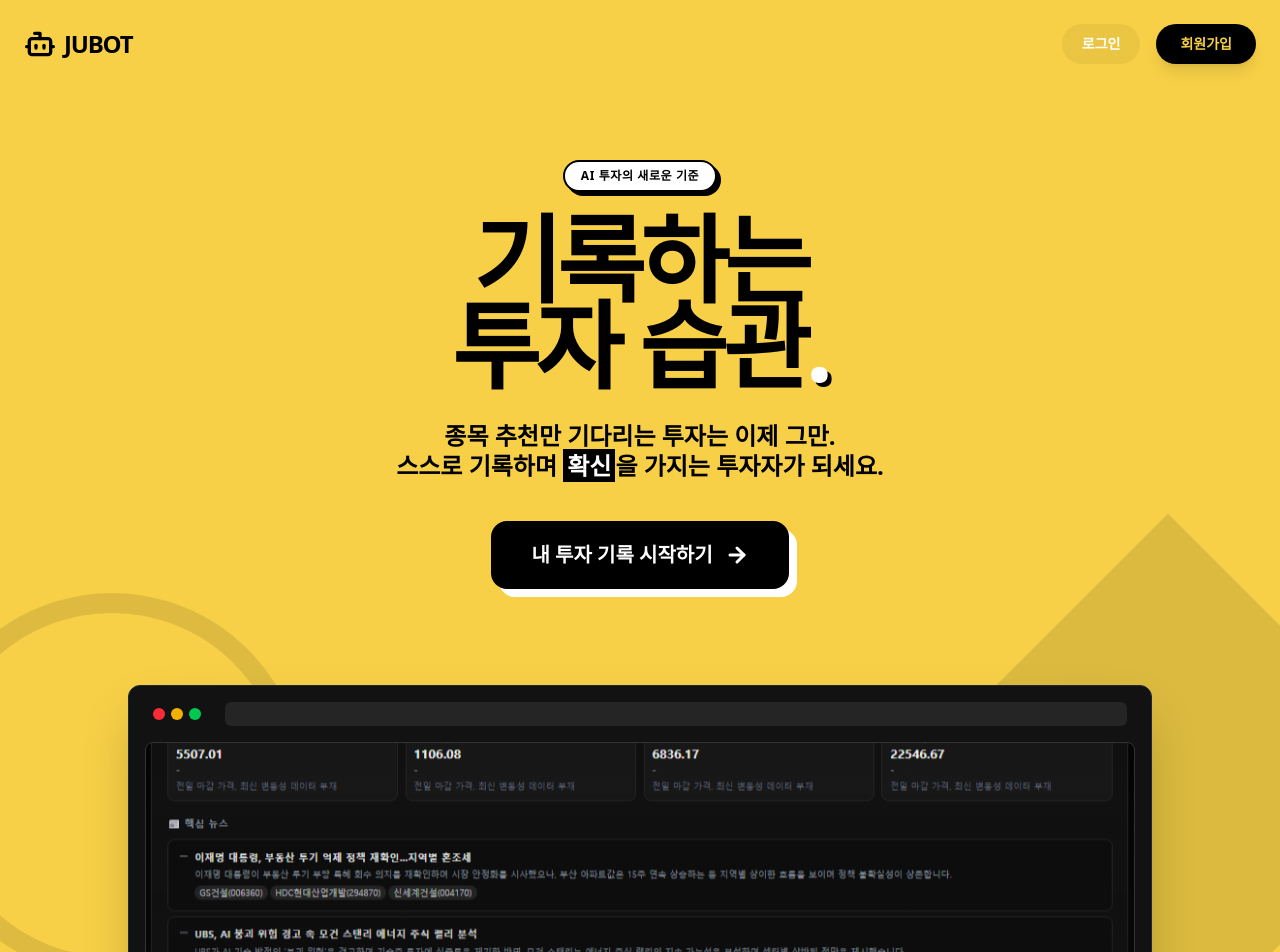
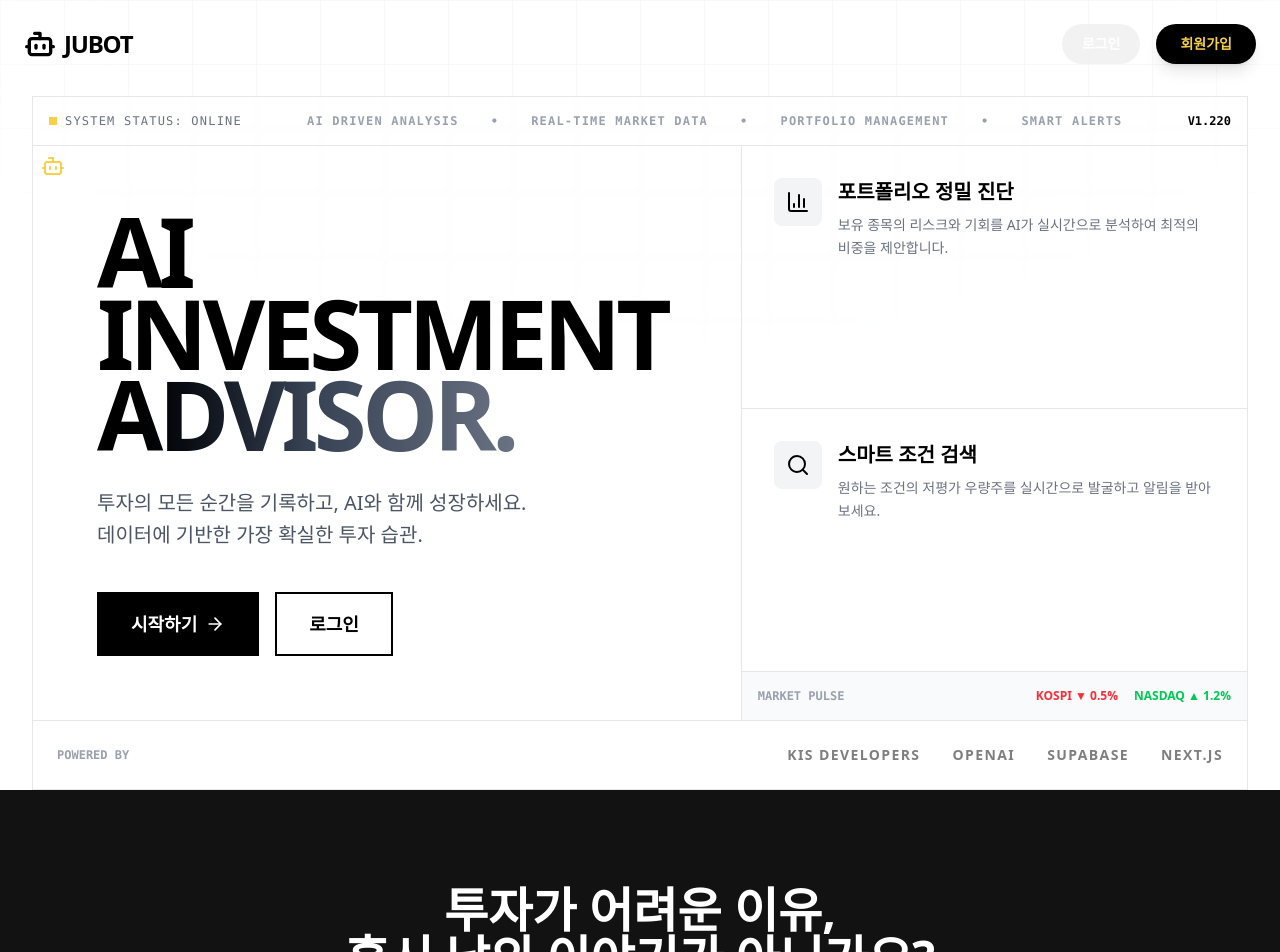
Before and after one commit to tark202020-glitch/financial-advisor-saas, a Next.js app: page / in a window 1280 px wide. Shown: the top 952 px of the page. Built offline with nearby package versions, Linux system fonts and the light colour scheme; no server answers.

Commit message:
Redesign HeroSection with ChainGPT style and new Unicorn Studio background (V1.220)

```diff
--- a/src/components/landing/HeroSection.tsx
+++ b/src/components/landing/HeroSection.tsx
@@ -1,7 +1,7 @@
 "use client";
 
 import Link from 'next/link';
-import { ArrowRight, Bot } from 'lucide-react';
+import { ArrowRight, Bot, TrendingUp, BarChart3, Search, Play } from 'lucide-react';
 import { motion } from 'framer-motion';
 import { useEffect } from 'react';
 
@@ -27,99 +27,132 @@ export default function HeroSection() {
     }, []);
 
     return (
-        <section className="relative bg-[#F7D047] text-black pt-28 pb-32 sm:pt-40 sm:pb-48 px-6 overflow-hidden">
-            {/* Unicorn Studio Background */}
-            <div className="absolute inset-0 z-0 pointer-events-none" data-us-project="vMVJssJVC9dieFjgZjEd" style={{ width: '100%', height: '100%' }}></div>
+        <section className="relative min-h-[90vh] bg-white text-black overflow-hidden flex flex-col pt-24 text-black font-sans selection:bg-black selection:text-[#F7D047]">
 
-            <div className="max-w-7xl mx-auto text-center relative z-10">
+            {/* Unicorn Studio Background Layer */}
+            <div className="absolute inset-0 z-0 pointer-events-none opacity-80" data-us-project="I3ce1qwYAbbqQdgYp5FS"></div>
 
-                {/* Badge */}
+            {/* Grid Overlay Texture (Optional) */}
+            <div className="absolute inset-0 z-0 pointer-events-none bg-[linear-gradient(to_right,#e5e7eb_1px,transparent_1px),linear-gradient(to_bottom,#e5e7eb_1px,transparent_1px)] bg-[size:4rem_4rem] [mask-image:radial-gradient(ellipse_60%_50%_at_50%_0%,#000_70%,transparent_100%)] opacity-30"></div>
+
+            <div className="relative z-10 w-full max-w-[1920px] mx-auto px-4 sm:px-6 lg:px-8 flex-1 flex flex-col justify-center">
+
+                {/* Main Grid Layout */}
+                <div className="grid grid-cols-1 lg:grid-cols-12 gap-0 border-t border-l border-gray-200 bg-white/40 backdrop-blur-[2px]">
+
+                    {/* Top Bar: Ticker / Branding */}
+                    <div className="col-span-1 lg:col-span-12 border-b border-r border-gray-200 p-4 flex items-center justify-between overflow-hidden">
+                        <div className="flex items-center gap-2">
+                            <div className="w-2 h-2 bg-[#F7D047]"></div>
+                            <span className="text-xs font-mono uppercase tracking-widest text-gray-500">System Status: Online</span>
+                        </div>
+                        <div className="hidden lg:flex items-center gap-8 animate-marquee whitespace-nowrap text-xs font-mono font-bold text-gray-400 uppercase tracking-widest">
+                            <span>AI Driven Analysis</span>
+                            <span>•</span>
+                            <span>Real-time Market Data</span>
+                            <span>•</span>
+                            <span>Portfolio Management</span>
+                            <span>•</span>
+                            <span>Smart Alerts</span>
+                        </div>
+                        <div className="text-xs font-mono font-bold">V1.220</div>
+                    </div>
+
+                    {/* Left Hero Content */}
+                    <div className="col-span-1 lg:col-span-7 border-b border-r border-gray-200 p-6 sm:p-12 lg:p-16 flex flex-col justify-center relative group">
+                        <div className="absolute top-0 left-0 p-2">
+                            <Bot size={24} className="text-[#F7D047]" />
+                        </div>
+
                         <motion.div
                             initial={{ opacity: 0, y: 20 }}
                             animate={{ opacity: 1, y: 0 }}
                             transition={{ duration: 0.5 }}
-                    className="inline-block px-4 py-1.5 rounded-full border-2 border-black font-bold text-xs uppercase tracking-wider mb-6 bg-white shadow-[4px_4px_0px_0px_rgba(0,0,0,1)]"
                         >
-                    AI 투자의 새로운 기준
+                            <h1 className="text-5xl sm:text-6xl md:text-8xl font-black leading-[0.85] tracking-tighter mb-8 uppercase break-keep">
+                                AI Investment<br />
+                                <span className="text-transparent bg-clip-text bg-gradient-to-r from-black via-gray-700 to-gray-500">Advisor.</span>
+                            </h1>
                         </motion.div>
 
-                {/* Heading */}
-                <motion.h1
+                        <motion.p
                             initial={{ opacity: 0, y: 20 }}
                             animate={{ opacity: 1, y: 0 }}
                             transition={{ duration: 0.5, delay: 0.1 }}
-                    className="text-5xl sm:text-6xl md:text-8xl font-black leading-[0.9] tracking-tighter mb-8 break-keep"
+                            className="text-lg md:text-xl font-medium text-gray-600 mb-10 max-w-lg leading-relaxed"
                         >
-                    기록하는<br />
-                    투자 습관<span className="text-white drop-shadow-[4px_4px_0px_rgba(0,0,0,1)]">.</span>
-                </motion.h1>
+                            투자의 모든 순간을 기록하고, AI와 함께 성장하세요.<br />
+                            데이터에 기반한 가장 확실한 투자 습관.
+                        </motion.p>
 
-                {/* Subheading */}
-                <motion.p
+                        <motion.div
                             initial={{ opacity: 0, y: 20 }}
                             animate={{ opacity: 1, y: 0 }}
                             transition={{ duration: 0.5, delay: 0.2 }}
-                    className="text-xl md:text-2xl font-bold max-w-2xl mx-auto mb-10 leading-tight break-keep"
+                            className="flex flex-wrap gap-4"
                         >
-                    종목 추천만 기다리는 투자는 이제 그만.<br className="hidden sm:block" />
-                    스스로 기록하며 <span className="bg-black text-white px-1">확신</span>을 가지는 투자자가 되세요.
-                </motion.p>
-
-                {/* CTA Button */}
-                <motion.div
-                    initial={{ opacity: 0, scale: 0.9 }}
-                    animate={{ opacity: 1, scale: 1 }}
-                    transition={{ duration: 0.5, delay: 0.3 }}
-                >
-                    <Link href="/dashboard" className="inline-flex items-center gap-3 px-8 py-4 sm:px-10 sm:py-5 bg-black text-white rounded-2xl text-lg sm:text-xl font-bold shadow-[8px_8px_0px_0px_rgba(255,255,255,1)] hover:shadow-none hover:translate-x-[4px] hover:translate-y-[4px] transition-all">
-                        내 투자 기록 시작하기 <ArrowRight strokeWidth={3} />
+                            <Link href="/dashboard" className="px-8 py-4 bg-black text-white font-bold text-lg hover:bg-[#F7D047] hover:text-black transition-colors rounded-none border-2 border-transparent hover:border-black flex items-center gap-2 group">
+                                시작하기
+                                <ArrowRight size={20} className="group-hover:translate-x-1 transition-transform" />
                             </Link>
-                </motion.div>
-
-                {/* Dashboard Mockup */}
-                <motion.div
-                    initial={{ opacity: 0, y: 100 }}
-                    animate={{ opacity: 1, y: 0 }}
-                    transition={{ duration: 0.8, delay: 0.5 }}
-                    className="mt-16 sm:mt-24 relative mx-auto max-w-5xl"
-                >
-                    <div className="rounded-xl bg-[#121212] p-2 sm:p-4 shadow-2xl border border-gray-800">
-                        {/* Browser Bar */}
-                        <div className="flex items-center gap-2 mb-4 px-2">
-                            <div className="flex gap-1.5">
-                                <div className="w-3 h-3 rounded-full bg-red-500"></div>
-                                <div className="w-3 h-3 rounded-full bg-yellow-500"></div>
-                                <div className="w-3 h-3 rounded-full bg-green-500"></div>
-                            </div>
-                            <div className="flex-1 bg-[#252525] h-6 rounded-md ml-4"></div>
-                        </div>
-                        <div className="aspect-[16/10] bg-[#1E1E1E] rounded-lg border border-[#333] relative overflow-hidden w-full group">
-                            <motion.img
-                                src="/images/dashboard_ALL.png"
-                                alt="Jubot Dashboard"
-                                className="w-full object-cover object-top filter brightness-[0.9] contrast-[1.1] saturate-[1.1] group-hover:brightness-100 transition-all duration-500"
-                                initial={{ y: "0%" }}
-                                animate={{ y: "-65%" }}
-                                transition={{
-                                    repeat: Infinity,
-                                    repeatType: "mirror",
-                                    duration: 15,
-                                    ease: "linear"
-                                }}
-                            />
-                            {/* Overlay for subtle texture */}
-                            <div className="absolute inset-0 bg-gradient-to-t from-[#121212]/50 to-transparent pointer-events-none"></div>
-                        </div>
-                    </div>
+                            <Link href="/login" className="px-8 py-4 bg-transparent text-black font-bold text-lg border-2 border-black hover:bg-black hover:text-white transition-colors rounded-none">
+                                로그인
+                            </Link>
                         </motion.div>
                     </div>
 
-            {/* Background Decorations */}
-            <div className="absolute top-1/2 left-0 -translate-y-1/2 -ml-20 opacity-10 hidden lg:block pointer-events-none">
-                <div className="w-96 h-96 rounded-full border-[20px] border-black"></div>
+                    {/* Center Visual / Feature Highlights (Right Side on Desktop) */}
+                    <div className="col-span-1 lg:col-span-5 border-b border-r border-gray-200 flex flex-col">
+
+                        {/* Feature 1 */}
+                        <div className="flex-1 border-b border-gray-200 p-8 flex items-start gap-4 hover:bg-white/50 transition-colors group">
+                            <div className="p-3 bg-gray-100 rounded-lg group-hover:bg-[#F7D047] transition-colors">
+                                <BarChart3 size={24} />
                             </div>
-            <div className="absolute top-1/2 right-0 -translate-y-1/2 -mr-20 opacity-10 hidden lg:block pointer-events-none">
-                <div className="w-96 h-96 bg-black rotate-45"></div>
+                            <div>
+                                <h3 className="text-xl font-bold mb-2">포트폴리오 정밀 진단</h3>
+                                <p className="text-gray-500 text-sm leading-relaxed">
+                                    보유 종목의 리스크와 기회를 AI가 실시간으로 분석하여 최적의 비중을 제안합니다.
+                                </p>
+                            </div>
+                        </div>
+
+                        {/* Feature 2 */}
+                        <div className="flex-1 border-b border-gray-200 p-8 flex items-start gap-4 hover:bg-white/50 transition-colors group">
+                            <div className="p-3 bg-gray-100 rounded-lg group-hover:bg-[#F7D047] transition-colors">
+                                <Search size={24} />
+                            </div>
+                            <div>
+                                <h3 className="text-xl font-bold mb-2">스마트 조건 검색</h3>
+                                <p className="text-gray-500 text-sm leading-relaxed">
+                                    원하는 조건의 저평가 우량주를 실시간으로 발굴하고 알림을 받아보세요.
+                                </p>
+                            </div>
+                        </div>
+
+                        {/* Feature 3 (Small Ticker) */}
+                        <div className="p-4 bg-gray-50 flex items-center justify-between">
+                            <span className="text-xs font-mono font-bold text-gray-400">MARKET PULSE</span>
+                            <div className="flex gap-4">
+                                <span className="text-xs font-bold text-red-500 flex items-center gap-1">KOSPI ▼ 0.5%</span>
+                                <span className="text-xs font-bold text-green-500 flex items-center gap-1">NASDAQ ▲ 1.2%</span>
+                            </div>
+                        </div>
+                    </div>
+                </div>
+
+                {/* Footer Strip / Tech Stack */}
+                <div className="border border-t-0 border-gray-200 p-6 bg-white flex flex-wrap items-center justify-between gap-6">
+                    <span className="text-xs font-mono font-bold text-gray-400 uppercase">Powered By</span>
+                    <div className="flex items-center gap-8 opacity-50 grayscale hover:grayscale-0 transition-all duration-500">
+                        {/* Placeholder Logos / Tech Names */}
+                        <span className="font-bold text-sm tracking-widest">KIS DEVELOPERS</span>
+                        <span className="font-bold text-sm tracking-widest">OPENAI</span>
+                        <span className="font-bold text-sm tracking-widest">SUPABASE</span>
+                        <span className="font-bold text-sm tracking-widest">NEXT.JS</span>
+                    </div>
+                </div>
+
             </div>
         </section>
     );
```
Also changed, not shown: doc/DailyReport.md (+7 -2 lines), 1 other file (tests, documents, lock files or other folders). Lines whose indentation alone changed are shown as unchanged.
